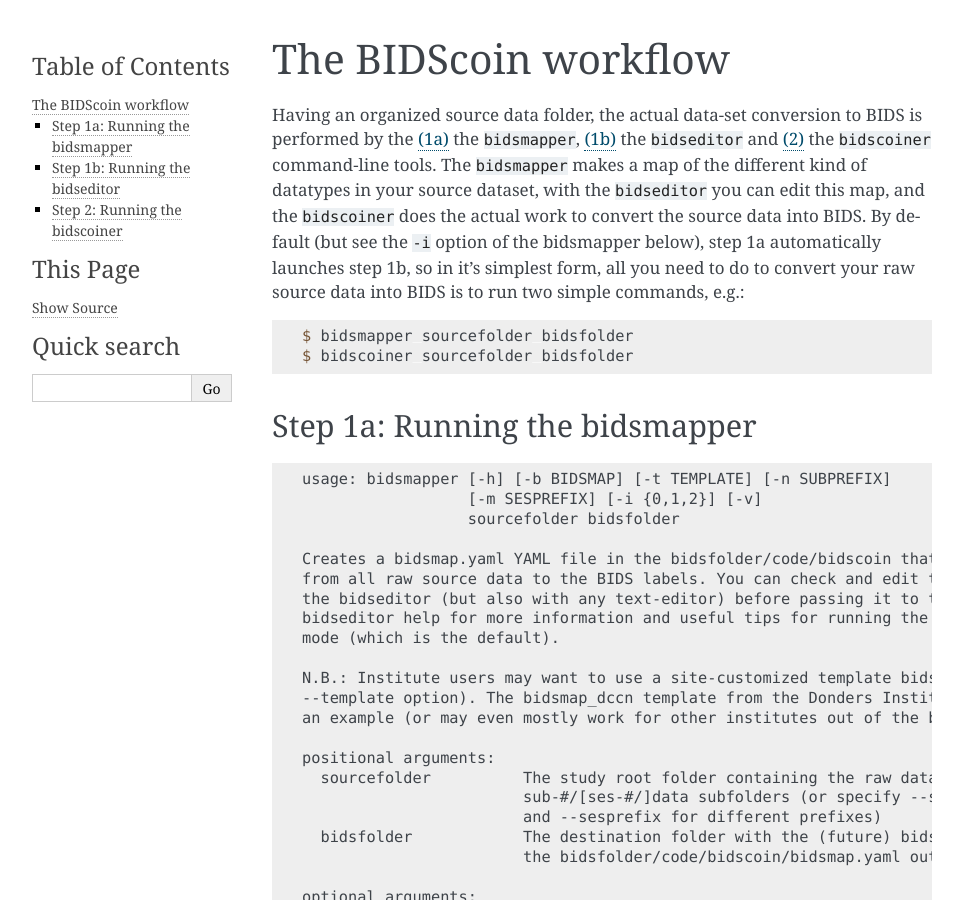
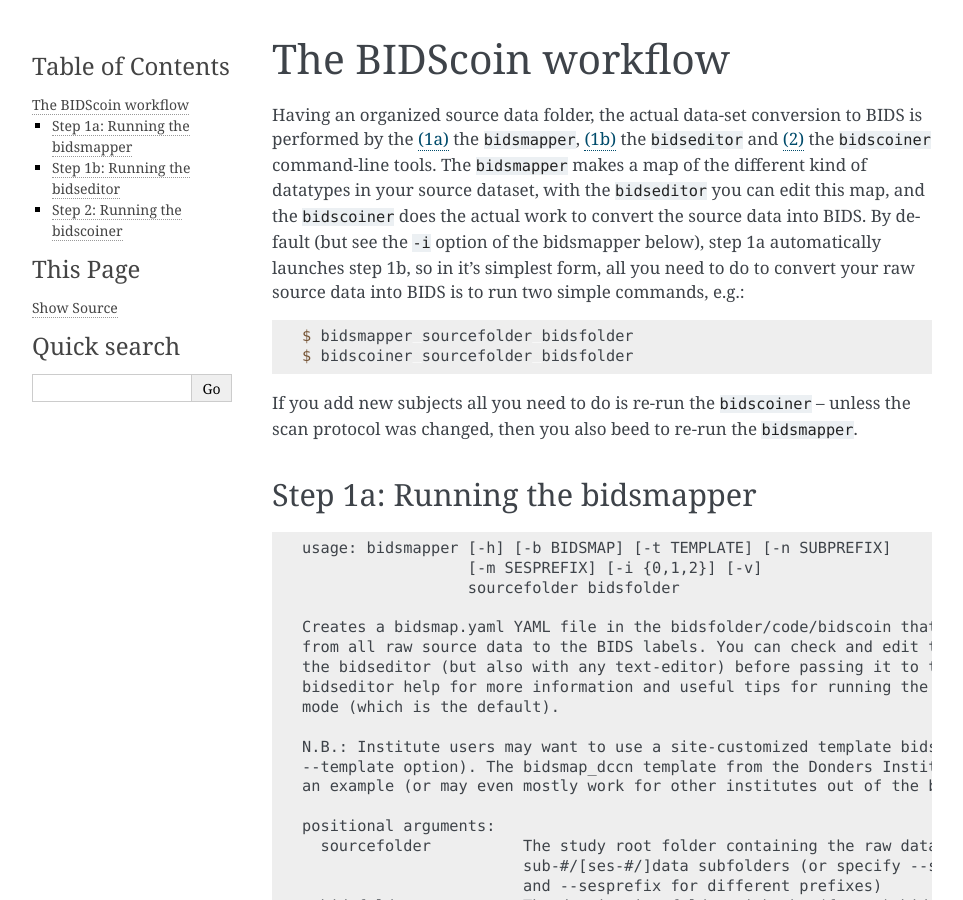
Before and after one commit to Donders-Institute/bidscoin, a Sphinx documentation site: the page built from docs/workflow.rst, in a window 1280 px wide and 900 px high. Shown: the whole window, without its empty margins (148-1111 px from the left). Built offline with Sphinx 7.4.7, drawn with Linux system fonts in a browser that asks for light colours.

Commit message:
Minor doc edit

```diff
--- a/docs/workflow.rst
+++ b/docs/workflow.rst
@@ -8,6 +8,8 @@ launches step 1b, so in it's simplest form, all you need to do to convert your r
 
     $ bidsmapper sourcefolder bidsfolder
     $ bidscoiner sourcefolder bidsfolder
+
+If you add new subjects all you need to do is re-run the ``bidscoiner`` -- unless the scan protocol was changed, then you also beed to re-run the ``bidsmapper``.
 
 Step 1a: Running the bidsmapper
 -------------------------------
```
